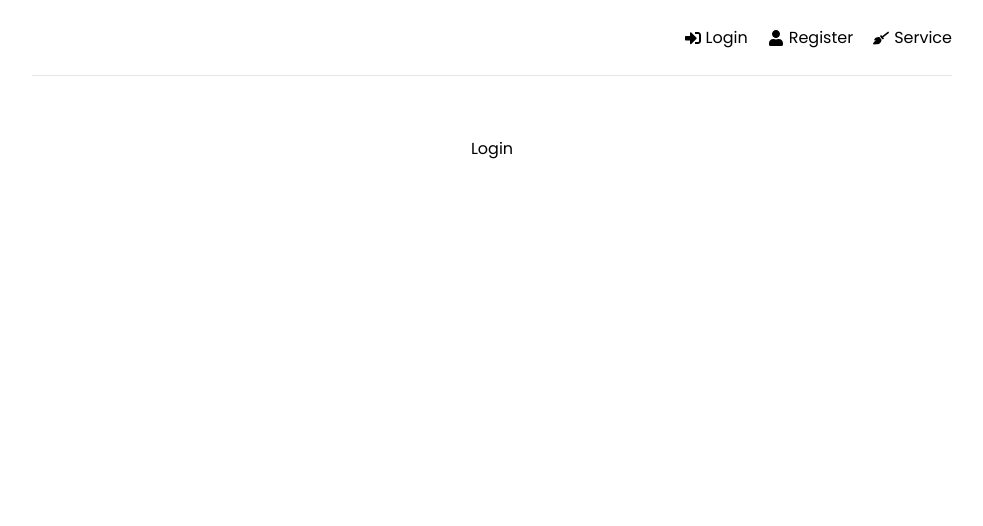
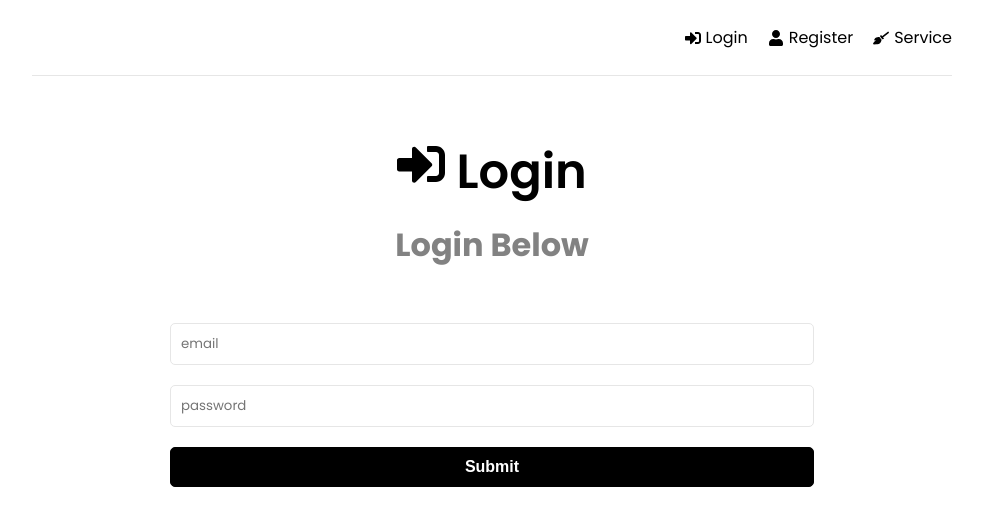
Before and after one commit to jWeibelbootcamp/ashley-cleaning, a React (Create React App) app in the folder client/: page /login in a window 1280 px wide. Shown: the top 526 px of the page, without its empty margins (148-1131 px from the left). Built offline with nearby package versions, Linux system fonts and the light colour scheme.

Commit message:
login page

```diff
--- a/client/src/pages/Login.jsx
+++ b/client/src/pages/Login.jsx
@@ -1,9 +1,66 @@
 import React from "react";
+import { useState, useEffect } from "react";
+import { FaSignInAlt } from "react-icons/fa";
 
 const Login = () => {
-    return (
-        <div>Login</div>
-    );
+  const [formData, setFormData] = useState({
+    email: "",
+    password: "",
+  });
+
+  const { email, password } = formData;
+
+  const onChange = (e) => {
+	// use previous state as argument and then spread across previous. target each event for key and value.
+	setFormData( (prevState) => ({
+		...prevState,
+		[e.target.name]: [e.target.value],
+	}))
+  };
+
+  const onSubmit = (e) => {
+	e.preventDefault()
+  };
+
+  return (
+    <>
+      <section className="heading">
+        <h1>
+          <FaSignInAlt /> Login
+        </h1>
+        <p>Login Below</p>
+      </section>
+      <section className="form">
+        <form onSubmit={onSubmit}>
+		  <div className="form-group">
+            <input
+              type="email"
+              className="form-control"
+              id="email"
+              name="email"
+              value={email}
+              placeholder="email"
+              onChange={onChange}
+            />
+          </div>
+		  <div className="form-group">
+            <input
+              type="password"
+              className="form-control"
+              id="password"
+              name="password"
+              value={password}
+              placeholder="password"
+              onChange={onChange}
+            />
+          </div>
+		  <div className="form-group">
+			<button type="submit" className="btn btn-block">Submit</button>
+		  </div>
+        </form>
+      </section>
+    </>
+  );
 };
 
-export default Login
+export default Login;
--- a/client/src/pages/Register.jsx
+++ b/client/src/pages/Register.jsx
@@ -52,7 +52,7 @@
               id="email"
               name="email"
               value={email}
-              placeholder="Your email address"
+              placeholder="Email address"
               onChange={onChange}
             />
           </div>
@@ -63,7 +63,7 @@
               id="password"
               name="password"
               value={password}
-              placeholder="Your password"
+              placeholder="Password"
               onChange={onChange}
             />
           </div>
```
